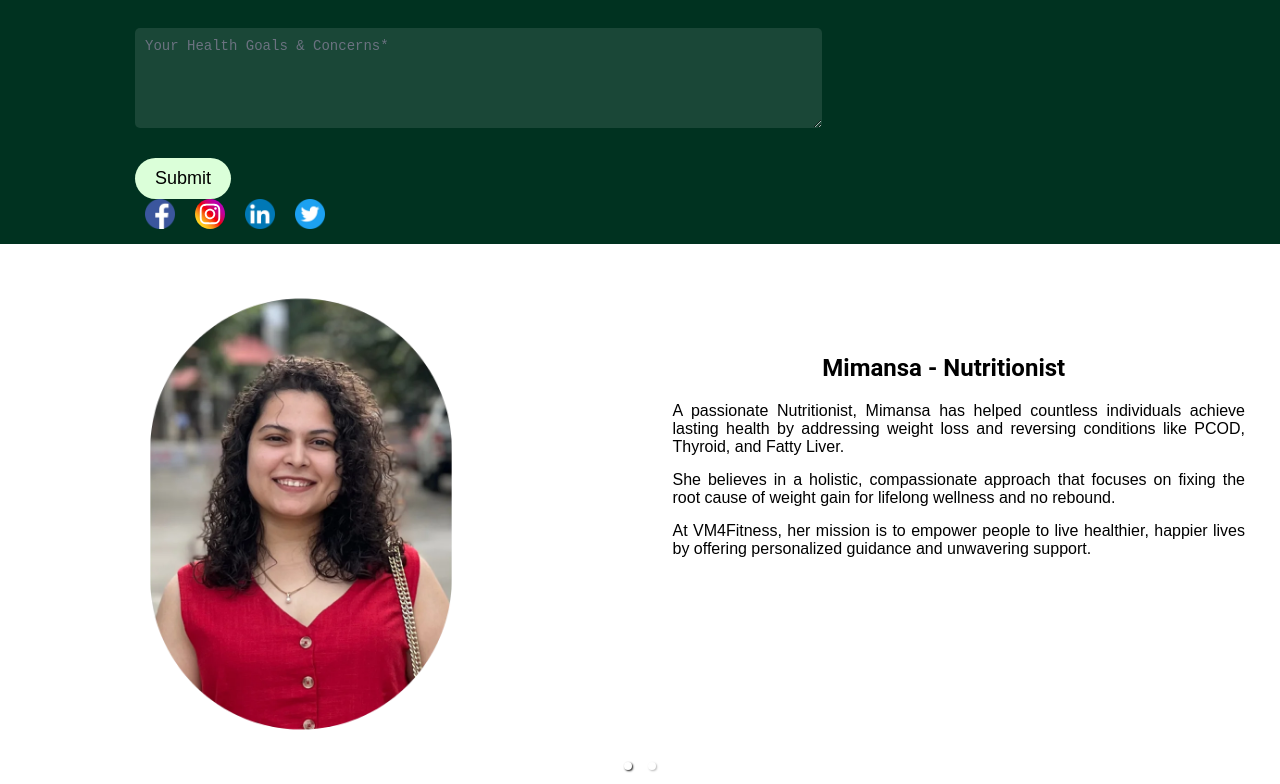
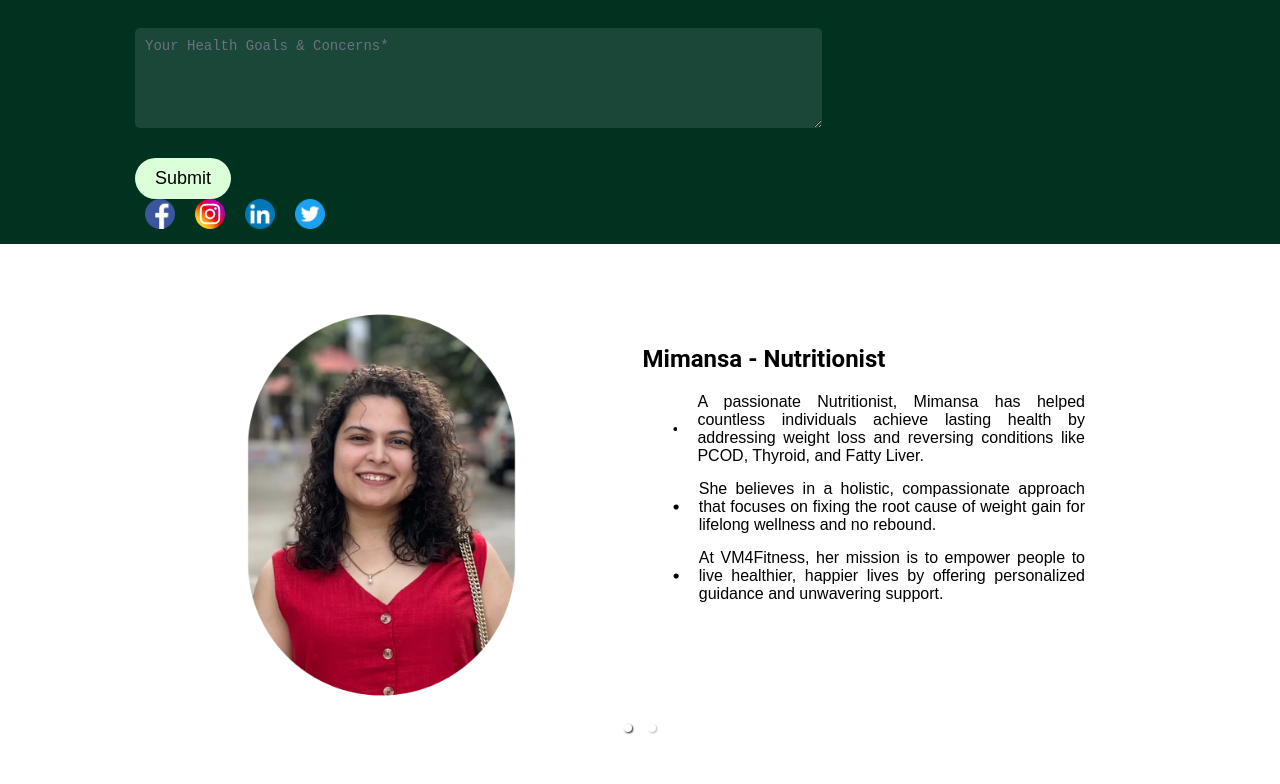
Before and after one commit to Juhi5863/VM4fitness_react, a React (Create React App) app: page / in a window 1280 px wide. Shown: the part 1143-1927 px from the top of the page. Built offline with nearby package versions, Linux system fonts and the light colour scheme; a web font is replaced by a local one.

Commit message:
Fixed Profile

```diff
--- a/src/Components/Profile.tsx
+++ b/src/Components/Profile.tsx
@@ -5,12 +5,13 @@ import  slide2 from '../Assests/slide2.webp'
 import  slide3 from '../Assests/slide3.webp'
 import mimansa from '../Assests/Mimansa.webp'
 import vikaram from '../Assests/Vikram.webp'
+import {MdLens} from "react-icons/md";
 
 
 function  Profile(){
     return <div >
         <Carousel showThumbs={false} useKeyboardArrows={true} autoPlay={false} infiniteLoop={true} interval={3000}
-                  showStatus={false} stopOnHover={false} className="slide-container">
+                  showStatus={false} stopOnHover={false} className="slide-section">
             <div className="slide-about">
                 <div className="slide-profile">
                     <img src={mimansa} className="slide-img" alt="Profile Image"/>
@@ -18,14 +19,17 @@ function  Profile(){
                 <div className="profile-contant">
                     <h2 className="profile-heading">Mimansa - Nutritionist</h2>
                     <ul className="profile-details">
-                        <li><i className="fa-solid fa-circle"></i>A passionate Nutritionist, Mimansa has helped
+                        <li><i className="fa-solid fa-circle"></i><MdLens />
+                            A passionate Nutritionist, Mimansa has helped
                             countless individuals achieve lasting health by addressing weight loss and reversing
                             conditions like PCOD, Thyroid, and Fatty Liver.
                         </li>
-                        <li><i className="fa-solid fa-circle"></i>She believes in a holistic, compassionate approach
+                        <li><i className="fa-solid fa-circle"></i><MdLens />
+                            She believes in a holistic, compassionate approach
                             that focuses on fixing the root cause of weight gain for lifelong wellness and no rebound.
                         </li>
-                        <li><i className="fa-solid fa-circle"></i>At VM4Fitness, her mission is to empower people to
+                        <li><i className="fa-solid fa-circle"></i><MdLens />
+                            At VM4Fitness, her mission is to empower people to
                             live healthier, happier lives by offering personalized guidance and unwavering support.
                         </li>
                     </ul>
@@ -39,14 +43,17 @@ function  Profile(){
                 <div className="profile-contant">
                     <h2 className="profile-heading">Vikram- Body transformational coach</h2>
                     <ul className="profile-details">
-                        <li><i className="fa-solid fa-circle"></i>A dedicated entrepreneur, Vikram ensures the smooth
+                        <li><i className="fa-solid fa-circle"></i><MdLens />
+                            A dedicated entrepreneur, Vikram ensures the smooth
                             operation and growth of VM4Fitness, focused on making fitness and wellness accessible to
                             all.
                         </li>
-                        <li><i className="fa-solid fa-circle"></i>He is driven by a deep commitment to client success,
+                        <li><i className="fa-solid fa-circle"></i><MdLens />
+                            He is driven by a deep commitment to client success,
                             striving to create a supportive environment where people can achieve lasting transformation.
                         </li>
-                        <li><i className="fa-solid fa-circle"></i>Vikram’s vision is to build a trusted brand that
+                        <li><i className="fa-solid fa-circle"></i><MdLens />
+                            Vikram’s vision is to build a trusted brand that
                             uplifts and empowers everyone on their journey to better health.
                         </li>
                     </ul>
--- a/src/index.css
+++ b/src/index.css
@@ -600,7 +600,7 @@ code {
 .slide-section {
   background-color: white;
   position: relative;
-  max-width: 1000px;
+  max-width: 1200px;
   margin: 0 auto;
   padding: 20px;
   overflow: hidden;
@@ -646,6 +646,7 @@ code {
 }
 
 .profile-heading {
+  text-align: left;
   font-size: 1.5em;
   margin-bottom: 10px;
   font-family: "Roboto", sans-serif;
@@ -693,7 +694,6 @@ code {
   margin-bottom: 10px;
 }
 .profile-details{
-  list-style: none;
   padding-left: 0px;
   align-items: flex-start;
   gap: 20px;
```
